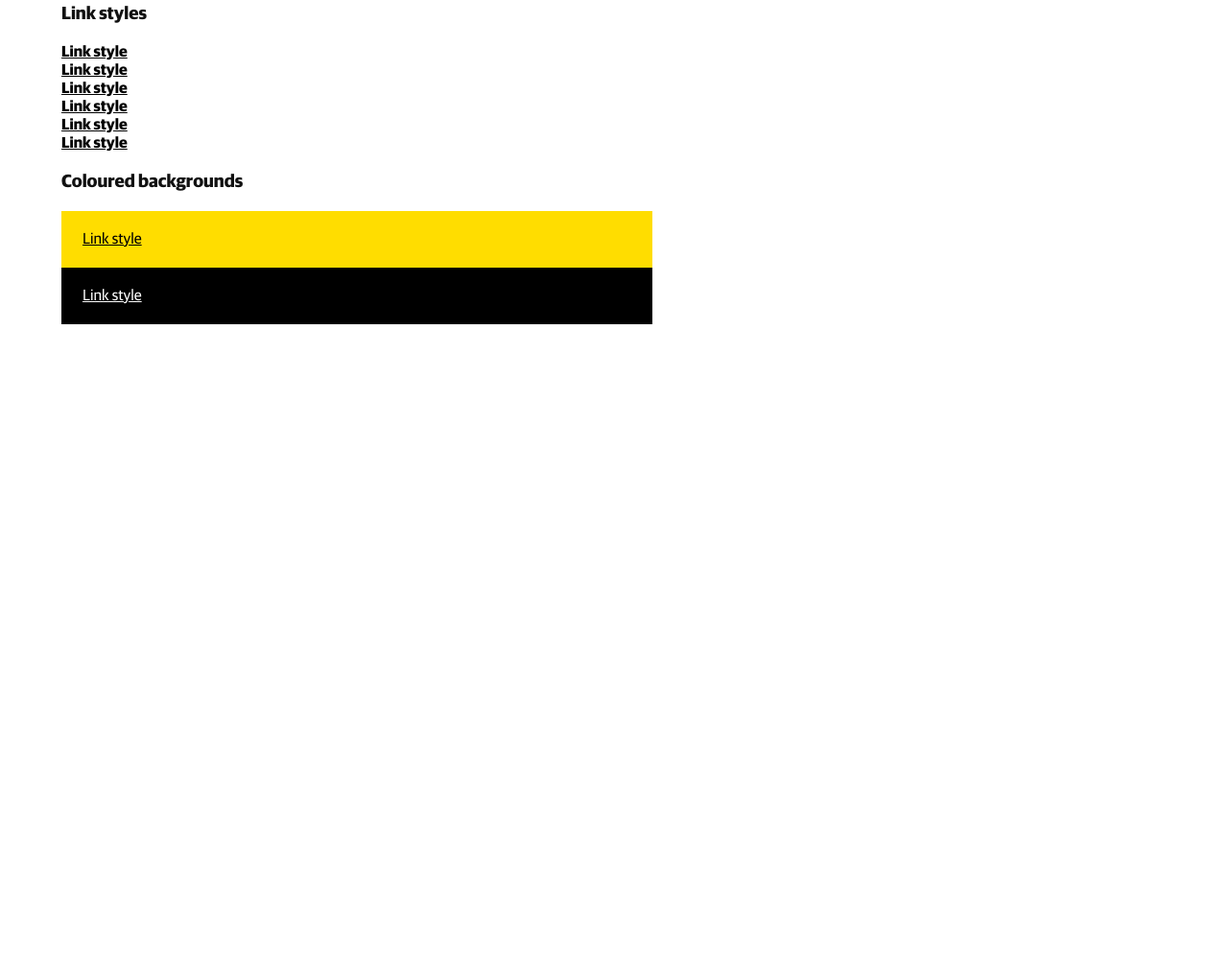
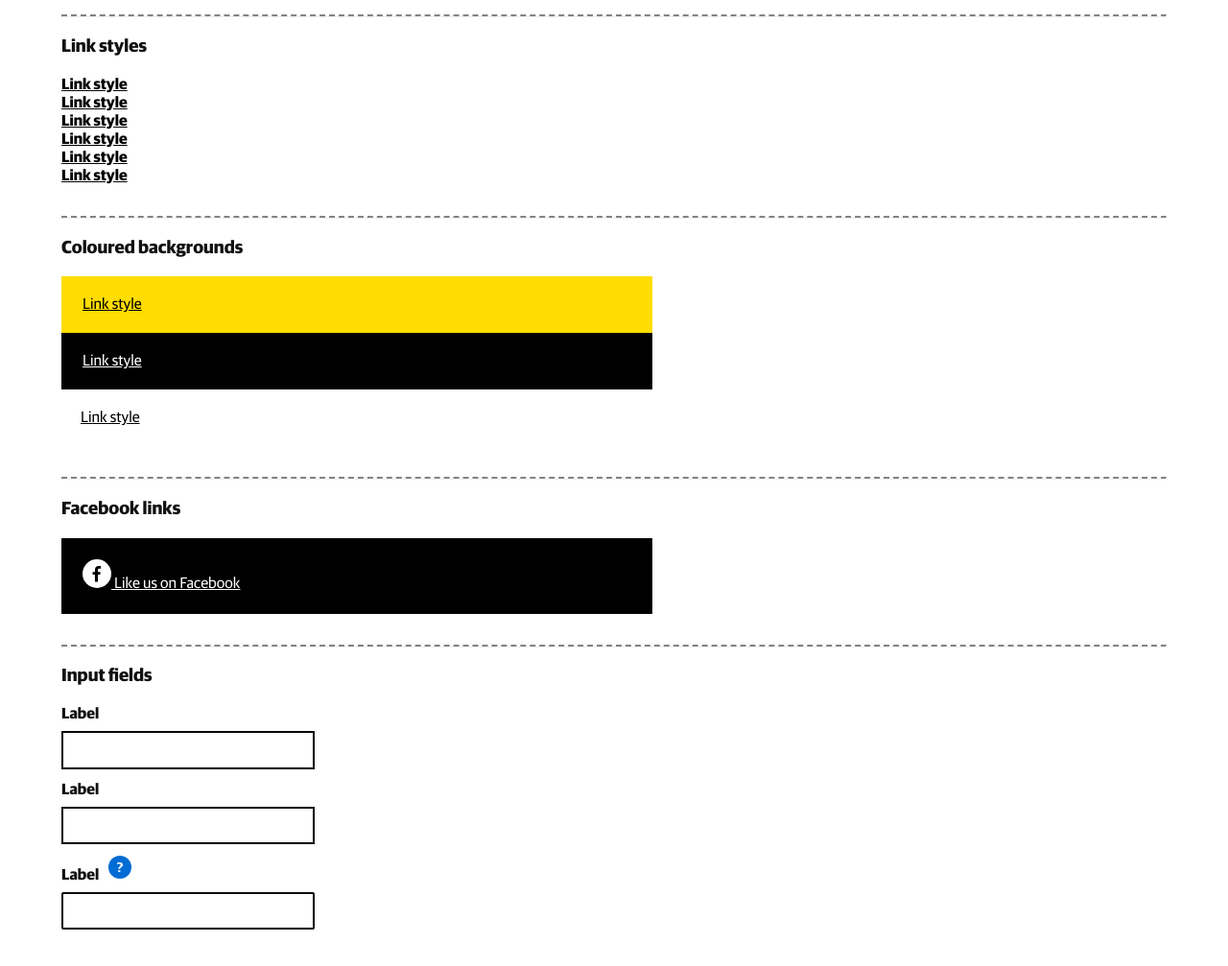
Before and after one commit to et0and/accessible-focus-states, a plain HTML site: page index.html in a window 1280 px wide. Shown: the part 169-1176 px from the top of the page at 96% size. Before the commit the page ends 800 px from the top, so only its background shows below. Drawn offline with Linux system fonts and the light colour scheme.

Commit message:
CSS still a complete mess

```diff
--- a/index.html
+++ b/index.html
@@ -11,6 +11,8 @@
     <body>
        <h1>Accessible focus states testing site</h1>
        <h2>Use keyboard navigation (tab key) to cycle through different styles</h2>
+
+       <hr class="dashed">
 
         <h3>Link styles</h3>
 
@@ -40,6 +42,8 @@
             </div>
         </div>
 
+        <hr class="dashed">
+
         <h3>Coloured backgrounds</h3>
 
             <div class="yellow-bg">
@@ -54,8 +58,44 @@
                 </div>
             </div>
 
+            <div class="white-bg">
+                <div id="link-nine">
+                    <a href="#" aria-label="This is an active link">Link style</a>
+                </div>
+            </div>
 
+        <hr class="dashed">
 
+        <h3>Facebook links</h3>
+
+            <div class="black-bg">
+                <ul class="flex-container nowrap">
+
+                        <a class="flex-item link link--navigation link--light true-white" href="https://www.facebook.com/wellingtoncitycouncil">
+                        <span class="flex-item icon icon--social icon--social-facebook" aria-hidden="true"></span>
+                        Like us on Facebook
+                        </a>
+
+                </ul>
+            </div>
+
+        <hr class="dashed">
+
+        <h3>Input fields</h3>
+           <div class="input--field-group">
+                <label class="input--label" for="user-name">Label</label>
+                <input class="input--field-a" id="user-name" type="text" name="user_name" />
+		   </div>
+
+           <div class="input--field-group">
+                <label class="input--label" for="user-name">Label</label>
+                <input class="input--field-b" id="user-name" type="text" name="user_name" />
+           </div>
+
+           <div class="input--field-group good">
+                <label class="input--label" for="user-name">Label<svg class="icon"></svg></label>
+                <input class="input--field-c" id="user-name" type="text" name="user_name" />
+           </div>
 
     </body>
 </html>
--- a/style.css
+++ b/style.css
@@ -54,7 +54,7 @@ body {
 .black-bg {
     background:#000000;
     width: 50%;
-    display: block;
+    display: flex;
     padding: 20px;
 }
 
@@ -63,14 +63,29 @@ body {
     color: #ffffff;
 }
 
+.white-bg {
+  background:#FFFFFF;
+  width: 50%;
+  display: block;
+  padding: 20px;
+}
+
+/* Dividers */
+
+hr.dashed {
+  border-top: 2px dashed #838383;
+  margin-top: 2em;
+}
+
 /* Links */
 
   a {
     font-family: 'Guardian Sans';
   }
 
-  a:link {
-    color: #000000;
+  .link,a {
+    text-decoration: underline;
+    color: #000
   }
 
   /* Link one style */
@@ -214,3 +229,175 @@ body {
     text-decoration: underline;
     color: #ffffff;
   }
+
+  /* Link nine style */
+
+  #link-nine a:focus {
+    text-decoration: underline;
+    color: #006CD4;
+    outline-width: 2px;
+    outline-style: solid;
+    outline-color: #006CD4;
+  }
+
+  #link-nine a:hover,
+  #link-nine a:active {
+    text-decoration: underline;
+    color: #006CD4;
+  }
+
+  /* Facebook link */
+
+  #fb-link a:focus {
+    text-decoration: underline;
+    color: #949494;
+    outline-width: 2px;
+    outline-style: solid;
+    outline-color: #949494;
+  }
+
+  #fb-link a:hover,
+  #fb-link a:active {
+    text-decoration: underline;
+    color: #ffffff;
+  }
+
+  .icon:after {
+    content: "";
+    display: inline-block;
+    background-repeat: no-repeat;
+    background-position: 50%;
+    position: relative;
+  }
+
+  .icon--social:after {
+    width: 30px;
+    height: 30px;
+    background-size: 30px 30px;
+    border-radius: 10rem;
+    background-color: #fff
+  }
+
+  a:hover .icon--social:after {
+      background-color: #949494
+  }
+
+  .icon--social-facebook:after {
+      background-image: url(/icons/facebook.svg);
+
+  }
+
+  .link--light {
+    color: #fff
+  }
+
+  .link--light:hover {
+      color: #949494
+  }
+
+  .link--light:focus {
+      background-color: #003480;
+      color: #fff
+  }
+
+  /*.justify-content-between {
+    -webkit-box-pack: justify!important;
+    -ms-flex-pack: justify!important;
+    justify-content: space-between!important
+  }*/
+
+  .flex-container {
+    padding: 0;
+    margin: 0;
+    list-style: none;
+    -ms-box-orient: horizontal;
+    display: -webkit-box;
+    display: -moz-box;
+    display: -ms-flexbox;
+    display: -moz-flex;
+    display: -webkit-flex;
+    display: flex;
+    align-self: center;
+  }
+
+  .nowrap  {
+    -webkit-flex-wrap: nowrap;
+    flex-wrap: nowrap;
+  }
+
+  /* Input fields */
+
+  .input--field-a {
+    width: 256px;
+    height: 2.5em;
+    border: 2px solid #000000;
+  }
+
+  .input--field-a:hover {
+    color: #006CD4;
+  }
+
+  .input--field-a:focus {
+    outline-color: #006CD4;
+    border-color: #003480;
+    outline-style: solid;
+    outline-width: 4px;
+  }
+
+  .input--field-b {
+    width: 256px;
+    height: 2.5em;
+    border: 2px solid #000000;
+  }
+
+  .input--field-b:hover {
+    color: #003480;
+  }
+
+  .input--field-b:focus {
+    outline-color: #003480;
+    border-color: #006CD4;
+    border-radius: 2px;
+    outline-style: solid;
+    outline-width: 4px;
+  }
+
+  .input--field-c {
+    width: 256px;
+    height: 2.5em;
+    border: 2px solid #000000;
+    border-radius: 2px;
+  }
+
+  .input--field-c:hover {
+    color: #006CD4;
+  }
+
+  .input--field-c:focus {
+    outline-color: #006CD4;
+    border-color: #003480;
+    outline-style: solid;
+    outline-width: 4px;
+  }
+
+  [class^="icon"] {
+    position: relative;
+    background: url(/icons/info.svg) no-repeat;
+  }
+
+  .good [class^="icon"] {
+    width: 25px;
+    height: 25px;
+    margin-left: 10px;
+    align-items: center;
+  }
+
+  .input--field-group {
+    margin-bottom: 0.75em;
+  }
+
+  .input--label {
+    display: block;
+    font-weight: bold;
+    margin-bottom: 0.5em;
+  }
```
Also changed, not shown: icons/facebook.svg (added), icons/info.svg (added).
